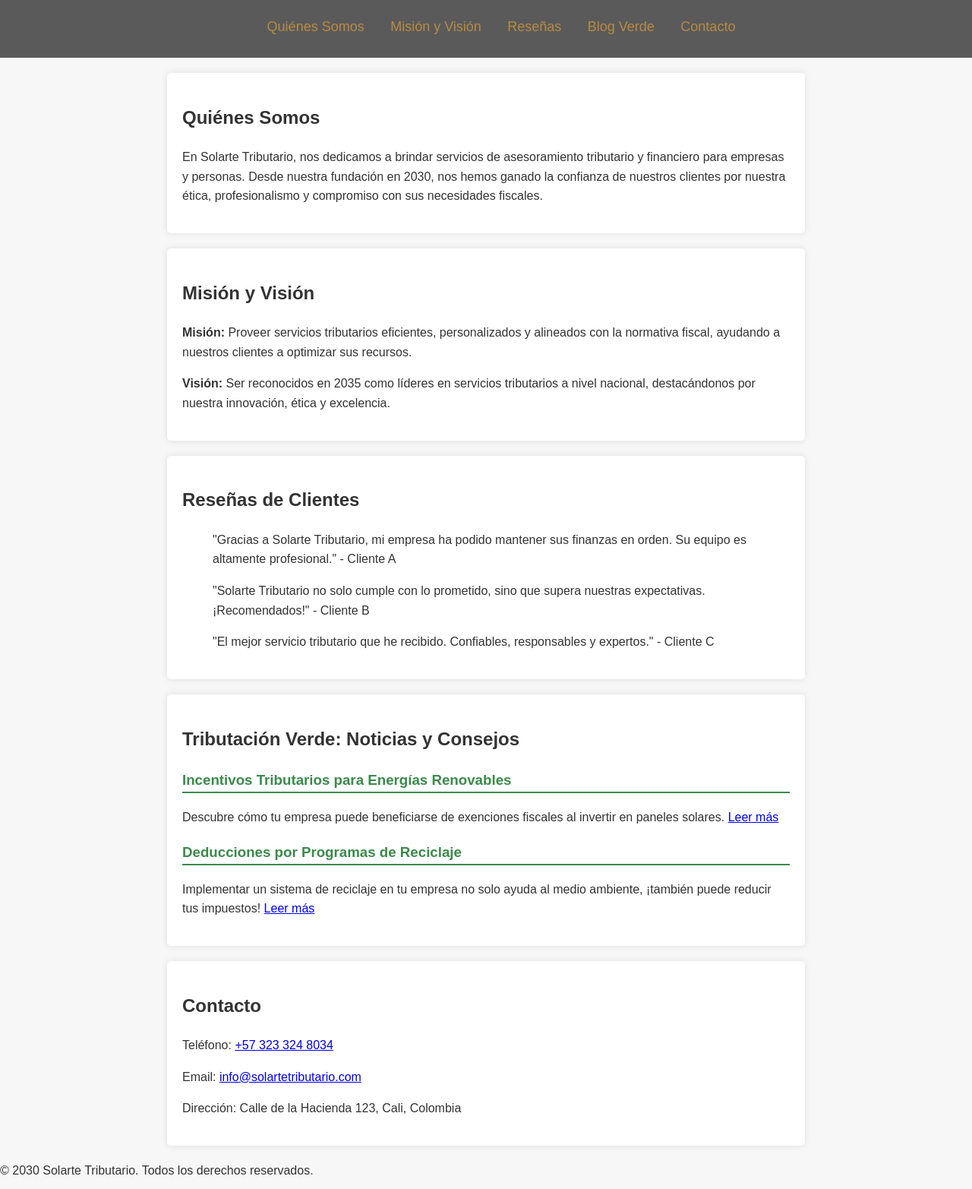
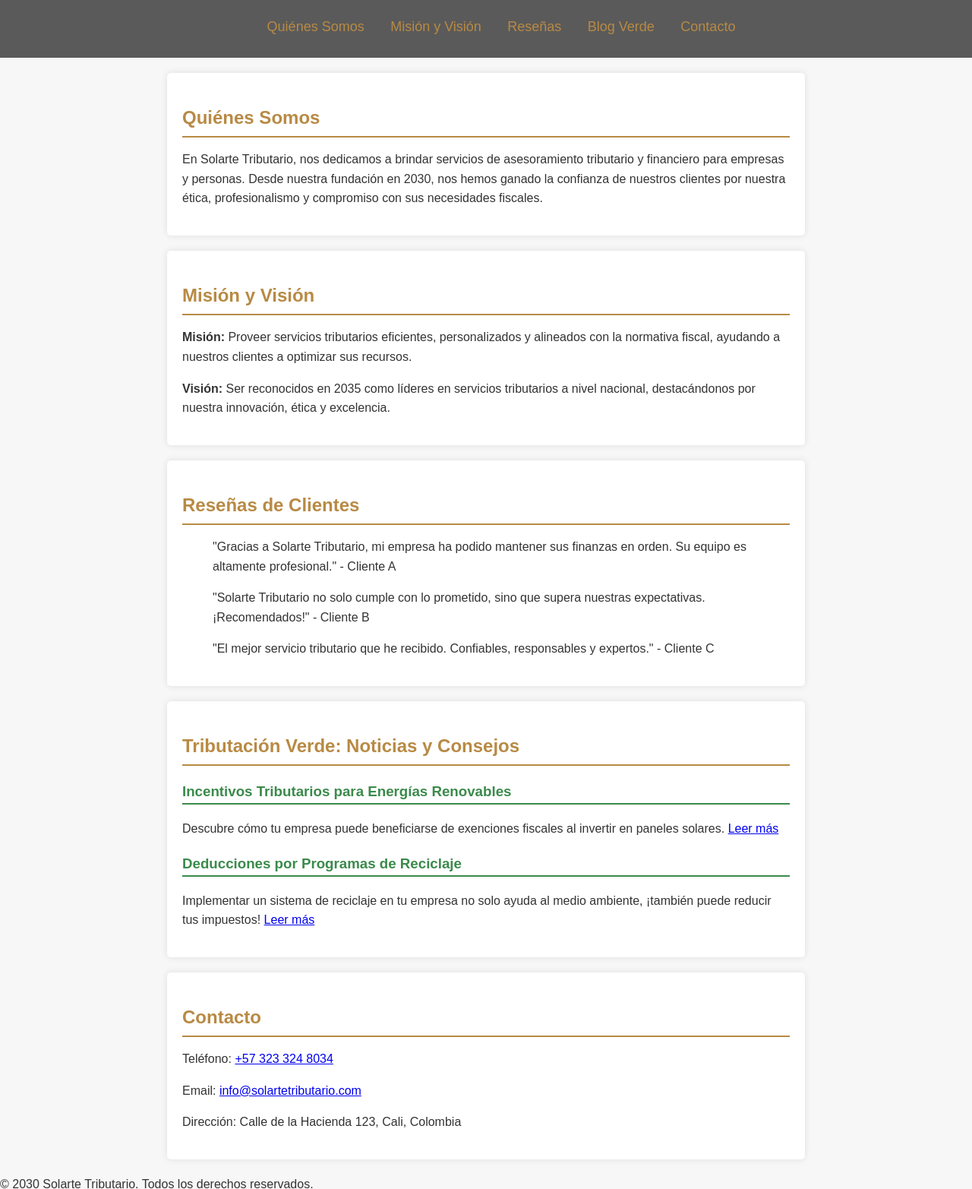
Before and after one commit to haroldsolarte/solartetri, a plain HTML site: page index.html in a window 1280 px wide. Shown: the part 360-1925 px from the top of the page at 76% size. Drawn offline with Linux system fonts and the light colour scheme.

Commit message:
Update index.html

```diff
--- a/index.html
+++ b/index.html
@@ -27,20 +27,20 @@
 
     <!-- Quiénes Somos -->
     <section id="about">
-        <h2>Quiénes Somos</h2>
+        <h2 class="dorados">Quiénes Somos</h2>
         <p>En Solarte Tributario, nos dedicamos a brindar servicios de asesoramiento tributario y financiero para empresas y personas. Desde nuestra fundación en 2030, nos hemos ganado la confianza de nuestros clientes por nuestra ética, profesionalismo y compromiso con sus necesidades fiscales.</p>
     </section>
 
     <!-- Misión y Visión -->
     <section id="mission">
-        <h2>Misión y Visión</h2>
+        <h2 class="dorados">Misión y Visión</h2>
         <p><strong>Misión:</strong> Proveer servicios tributarios eficientes, personalizados y alineados con la normativa fiscal, ayudando a nuestros clientes a optimizar sus recursos.</p>
         <p><strong>Visión:</strong> Ser reconocidos en 2035 como líderes en servicios tributarios a nivel nacional, destacándonos por nuestra innovación, ética y excelencia.</p>
     </section>
 
     <!-- Reseñas de Clientes -->
     <section id="reviews">
-        <h2>Reseñas de Clientes</h2>
+        <h2 class="dorados">Reseñas de Clientes</h2>
         <blockquote>"Gracias a Solarte Tributario, mi empresa ha podido mantener sus finanzas en orden. Su equipo es altamente profesional." - Cliente A</blockquote>
         <blockquote>"Solarte Tributario no solo cumple con lo prometido, sino que supera nuestras expectativas. ¡Recomendados!" - Cliente B</blockquote>
         <blockquote>"El mejor servicio tributario que he recibido. Confiables, responsables y expertos." - Cliente C</blockquote>
@@ -48,7 +48,7 @@
 
     <!-- Blog Verde -->
     <section id="blog">
-        <h2>Tributación Verde: Noticias y Consejos</h2>
+        <h2 class="dorados">Tributación Verde: Noticias y Consejos</h2>
         <article>
             <h3 class="verde">Incentivos Tributarios para Energías Renovables</h3>
             <p>Descubre cómo tu empresa puede beneficiarse de exenciones fiscales al invertir en paneles solares.
@@ -82,7 +82,7 @@
 
     <!-- Contacto -->
     <section id="contact">
-        <h2>Contacto</h2>
+        <h2 class="dorados">Contacto</h2>
         <p>Teléfono: <a href="tel:+573233248034">+57 323 324 8034</a></p>
         <p>Email: <a href="mailto:info@solartetributario.com">info@solartetributario.com</a></p>
         <p>Dirección: Calle de la Hacienda 123, Cali, Colombia</p>
```
